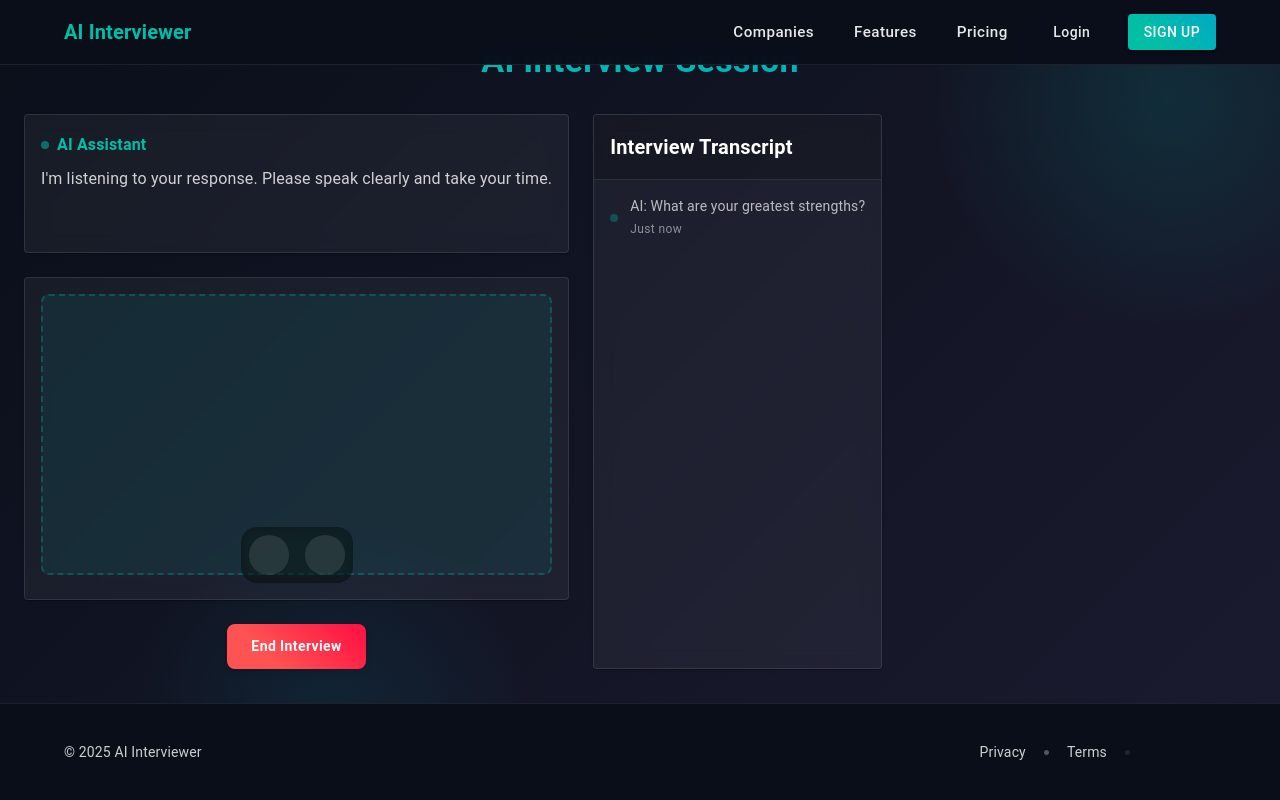
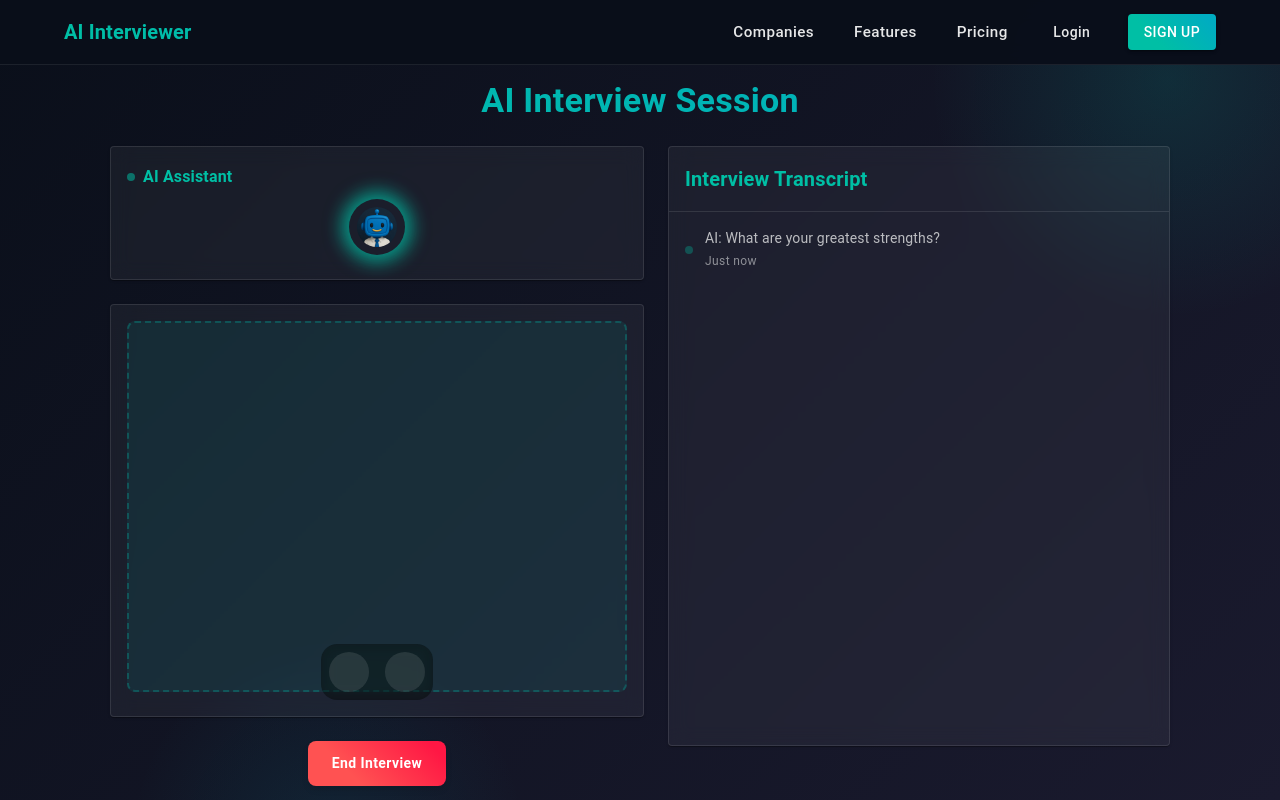
Before and after one commit to SurajPatel04/AI-Interview, a React (Vite) app in the folder frontendAiInterview/: page /interview in a window 1280 px wide. Both pictures are taken after a click on the button "Start Interview". Built offline with nearby package versions, Linux system fonts and the light colour scheme; some icons are missing.

Commit message:
aiInterview Ui

```diff
--- a/frontendAiInterview/package.json
+++ b/frontendAiInterview/package.json
@@ -18,7 +18,8 @@
     "framer-motion": "^12.12.2",
     "react": "^19.1.0",
     "react-dom": "^19.1.0",
-    "react-router-dom": "^7.6.1"
+    "react-router-dom": "^7.6.1",
+    "styled-components": "^6.1.18"
   },
   "devDependencies": {
     "@eslint/js": "^9.25.0",
--- a/frontendAiInterview/src/components/AIInterview.jsx
+++ b/frontendAiInterview/src/components/AIInterview.jsx
@@ -9,13 +9,14 @@ import {
   IconButton,
   useTheme,
   Paper,
-  styled
+  styled,
+  Stack,
 } from '@mui/material';
 import VideocamIcon from '@mui/icons-material/Videocam';
 import MicIcon from '@mui/icons-material/Mic';
 import MicOffIcon from '@mui/icons-material/MicOff';
 import VideocamOffIcon from '@mui/icons-material/VideocamOff';
-
+import ai from "../../public/ai.jpeg"
 const GlassCard = styled(Card)(({ theme }) => ({
   background: 'rgba(255, 255, 255, 0.05)',
   backdropFilter: 'blur(10px)',
@@ -111,24 +112,31 @@ const AIInterview = () => {
         <Typography
           variant="h4"
           sx={{
-            mb: 4,
+            mt: 5,
+            mb: 3,
+            pt: 2,
             fontWeight: 700,
             background: 'linear-gradient(90deg, #00bfa5 0%, #00acc1 100%)',
             WebkitBackgroundClip: 'text',
             WebkitTextFillColor: 'transparent',
             textAlign: 'center',
-            pt: 2
+            position: 'relative',
+            zIndex: 1
           }}
         >
           AI Interview Session
         </Typography>
 
-        <Grid container spacing={3} sx={{ height: 'calc(100% - 100px)' }}>
+        <Stack justifyContent="center" alignItems="center">
+        <Grid container spacing={3} sx={{ minHeight: 'calc(100vh - 160px)' }}>
           {/* Left column */}
+
+          {/* fix this */}
           <Grid item xs={12} md={7} sx={{ display: 'flex', flexDirection: 'column' }}>
             {/* AI Assistant */}
-            <GlassCard sx={{ mb: 3, flex: '0 0 25%' }}>
+            <GlassCard sx={{ mb: 3, width: "fit-content", flex: '0 0 auto' }}>
               <CardContent>
+                <Box sx={{ width: 500 }}>
                 <Box sx={{ display: 'flex', alignItems: 'center', mb: 1 }}>
                   <Box sx={{
                     width: 8,
@@ -142,11 +150,48 @@ const AIInterview = () => {
                     AI Assistant
                   </Typography>
                 </Box>
+
                 <Typography variant="body1" sx={{ color: 'rgba(255, 255, 255, 0.8)', mt: 1 }}>
                   {isRecording
-                    ? "I'm listening to your response. Please speak clearly and take your time."
+                    ? <div style={{
+                        display: 'flex',
+                        justifyContent: 'center',
+                        alignItems: 'center',
+                        position: 'relative',
+                        width: 'fit-content',
+                        margin: '0 auto',
+                        padding: '8px',
+                        borderRadius: '50%',
+                        animation: 'glow 2s infinite alternate'
+                      }}>
+                      <style>
+                        {`
+                          @keyframes glow {
+                            from {
+                              box-shadow: 0 0 5px 2px rgba(0, 191, 165, 0.5);
+                            }
+                            to {
+                              box-shadow: 0 0 20px 8px rgba(0, 191, 165, 0.8);
+                            }
+                          }
+                        `}
+                      </style>
+                      <img
+                        src={ai}
+                        alt="AI Listening"
+                        width={40}
+                        style={{
+                          borderRadius: '50%',
+                          transition: 'all 0.3s ease',
+                          position: 'relative',
+                          zIndex: 1
+                        }}
+                      />
+                    </div>
+
                     : "Click the start button to begin your interview. I'll ask you a series of questions."}
                 </Typography>
+                </Box>
               </CardContent>
             </GlassCard>
 
@@ -261,14 +306,26 @@ const AIInterview = () => {
 
           {/* Right column - Transcript */}
           <Grid item xs={12} md={5}>
-            <GlassCard sx={{ height: '100%', display: 'flex', flexDirection: 'column' }}>
+            <GlassCard sx={{
+              height: '100%',
+              display: 'flex',
+              flexDirection: 'column',
+              maxHeight: 'calc(100vh - 200px)',
+              overflow: 'hidden'
+            }}>
+              <Box
+                sx={{
+                  width: 500,            // fix width if needed
+                  height: 500,           // fixed height for the entire card
+                  display: 'flex',
+                  flexDirection: 'column',
+                }}>
               <CardContent sx={{ flex: 1, p: 0, display: 'flex', flexDirection: 'column' }}>
                 <Box sx={{
                   p: 2,
                   borderBottom: '1px solid rgba(255, 255, 255, 0.1)',
-                  bgcolor: 'rgba(0, 0, 0, 0.2)'
                 }}>
-                  <Typography variant="h6" sx={{ fontWeight: 600 }}>
+                  <Typography variant="h6" sx={{ fontWeight: 600, color: '#00bfa5' }}>
                     Interview Transcript
                   </Typography>
                 </Box>
@@ -328,9 +385,11 @@ const AIInterview = () => {
                   )}
                 </Box>
               </CardContent>
+              </Box>
             </GlassCard>
           </Grid>
         </Grid>
+        </Stack>
       </Box>
 
       {/* Global styles */}
--- /dev/null
+++ b/frontendAiInterview/src/components/LayoutWithoutFooter.jsx
@@ -0,0 +1,15 @@
+import { Outlet } from "react-router-dom";
+import Header from "./Header";
+import React from "react";
+
+
+function LayoutWithoutFooter() {
+    return(
+        <>
+            <Header/>
+            <Outlet/>
+        </>
+    )
+}
+
+export default LayoutWithoutFooter
--- a/frontendAiInterview/src/components/homepage.jsx
+++ b/frontendAiInterview/src/components/homepage.jsx
@@ -76,7 +76,7 @@ const HeroSection = () => (
       </Typography>
       <Stack direction="row" spacing={2} justifyContent="center">
       <GlowingButton name="Explore Companies" icon={BusinessIcon}/>
-      <GlowingButton name="Mock Interview" icon={SchoolIcon}/>
+      <GlowingButton name="Mock Interview" icon={SchoolIcon} component={NavLink} to="/interview"/>
       </Stack>
     </Container>
   </Box>
--- a/frontendAiInterview/src/main.jsx
+++ b/frontendAiInterview/src/main.jsx
@@ -8,15 +8,21 @@ import Layout from './components/Layout.jsx'
 import LoginPage from './components/loginPage.jsx'
 import Testing from './components/testing.jsx'
 import AIInterview from './components/AIInterview.jsx'
+import LayoutWithoutFooter from './components/LayoutWithoutFooter.jsx'
 
 const router = createBrowserRouter(
   createRoutesFromElements(
-    <Route path='/' element={<Layout/>}>
-      <Route path="" element={<HomePage/>}/>
-      <Route path="login" element={<LoginPage/>}/>
-      <Route path="testing" element={<Testing/>}/>
-      <Route path="interview" element={<AIInterview/>}/>
-    </Route>
+    <> {/* Add this wrapper */}
+      <Route path='/' element={<Layout/>}>
+        <Route path="" element={<HomePage/>}/>
+        <Route path="login" element={<LoginPage/>}/>
+        <Route path="testing" element={<Testing/>}/>
+      </Route>
+
+      <Route path="/interview" element={<LayoutWithoutFooter/>}>
+        <Route index element={<AIInterview />} />
+      </Route>
+    </> // Close the wrapper
   )
 )
 
--- a/frontendAiInterview/src/subComponents/GlowingButton.jsx
+++ b/frontendAiInterview/src/subComponents/GlowingButton.jsx
@@ -1,10 +1,13 @@
 import {Button} from "@mui/material";
 import BusinessIcon from "@mui/icons-material/Business";
 import SchoolIcon from '@mui/icons-material/School';
+
 function GlowingButton(props) {
 return <Button
 variant="contained"
 size="large"
+component={props.component}
+to={props.to}
 startIcon={
   <props.icon sx={{
     fontSize: '1.3rem',
```
Also changed, not shown: frontendAiInterview/src/components/VoiceVisualizer.jsx (added, +170 -0 lines), frontendAiInterview/public/ai.jpeg (added), 1 other file (tests, documents, lock files or other folders).
